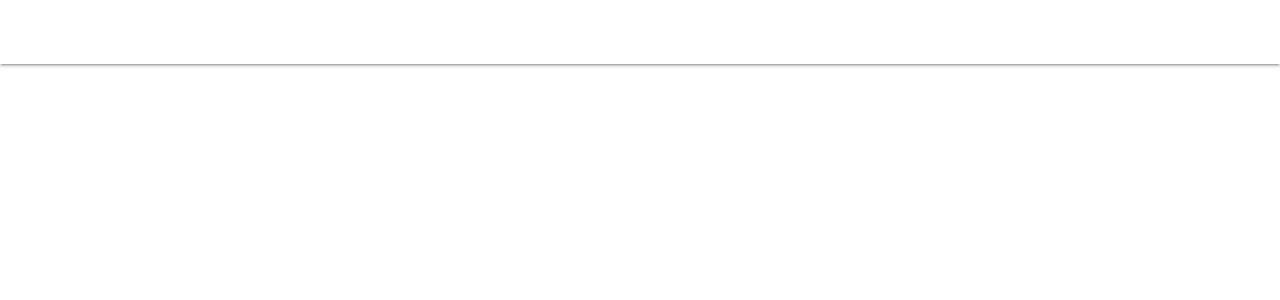
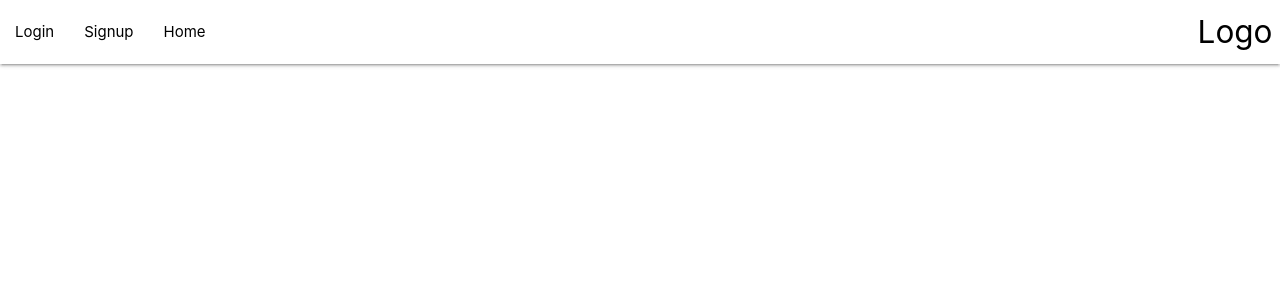
Before and after one commit to ZacariDigital/TRVL-APP-FRONT-END, a React (Create React App) app in the folder client/: page / in a window 1280 px wide. Shown: the top 300 px of the page. Built offline with nearby package versions, Linux system fonts and the light colour scheme.

Commit message:
implementing web pages

```diff
--- a/client/package.json
+++ b/client/package.json
@@ -13,6 +13,7 @@
     "web-vitals": "^2.1.3"
   },
   "scripts": {
+    "start": "EXPRESS_PORT=5000 nodemon ./bin/www",
     "start": "react-scripts start",
     "build": "react-scripts build",
     "test": "react-scripts test",
--- a/client/src/App.js
+++ b/client/src/App.js
@@ -1,6 +1,6 @@
 import React from 'react';
 import NavBar from './components/navbar';
-
+import './App.css'
 function App() {
   return (
     <NavBar />
--- a/client/src/components/navbar.js
+++ b/client/src/components/navbar.js
@@ -6,9 +6,9 @@ const NavBar = ()=>{
         <div className="nav-wrapper white">
           <a href="#" className="brand-logo right">Logo</a>
           <ul id="nav-mobile" className="left hide-on-med-and-down">
-            <li><a href="sass.html">Sass</a></li>
-            <li><a href="badges.html">Components</a></li>
-            <li><a href="collapsible.html">JavaScript</a></li>
+            <li><a href="sass.html">Login</a></li>
+            <li><a href="badges.html">Signup</a></li>
+            <li><a href="collapsible.html">Home</a></li>
           </ul>
         </div>
       </nav>
```
Also changed, not shown: client/src/components/screens/Home.js (added), client/src/components/screens/Login.js (added), client/src/components/screens/Profile.js (added).
